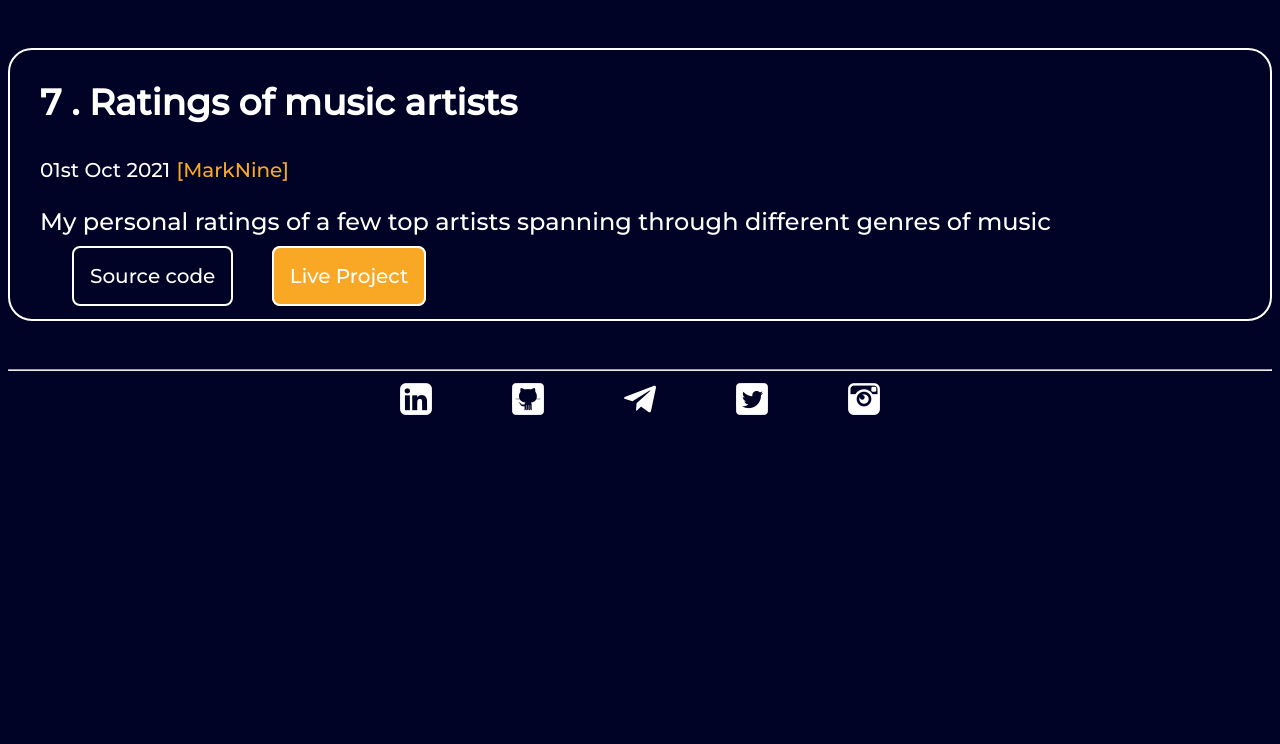
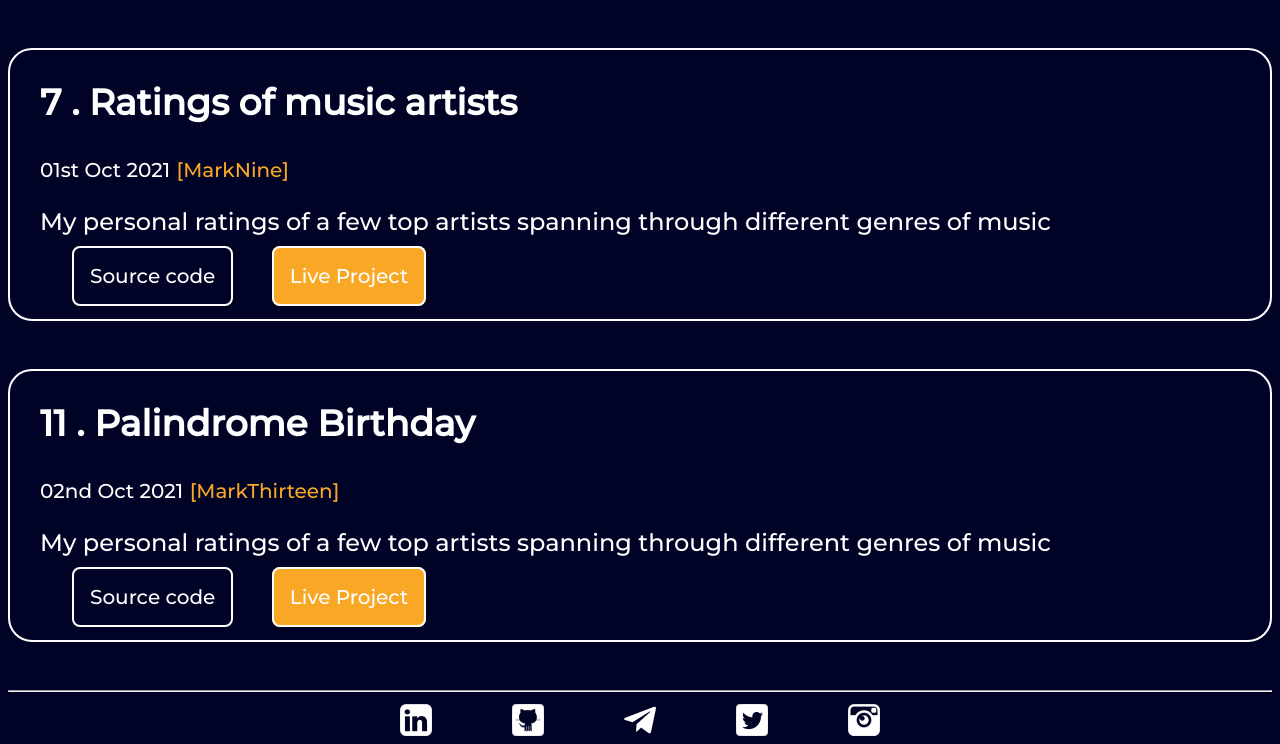
Before and after one commit to arjundevn/portfolio, a plain HTML site: page projects.html in a window 1280 px wide. Shown: the part 2204-2948 px from the top of the page. Before the commit the page ends 2627 px from the top, so only its background shows below. Drawn offline with Linux system fonts and the light colour scheme.

Commit message:
added palindrome app

```diff
--- a/projects.html
+++ b/projects.html
@@ -141,6 +141,22 @@
         </div>
     </div>
 
+    <div class="heading-content">
+        <div>
+            <h2>11 . Palindrome Birthday</h2>
+            <small>02nd Oct 2021</small>
+            <small><span style='color: var(--theme-color)'>[MarkThirteen]</span>
+            </small>
+            <p>My personal ratings of a few top artists spanning through different genres of music</p>
+            <a href= 'https://github.com/arjundevn/palindrome-birthday'>
+                <small class='button-source'>Source code</small>
+            </a>
+            <a href = 'https://bdaypalindrom.netlify.app/'>
+                <small class='button-project'>Live Project</small>
+            </a>
+        </div>
+    </div>
+
     <hr>
     <footer>
         <a href='https://www.linkedin.com/in/arjundevn/'><img src="images/linkedin-icon.png"></a>
```
